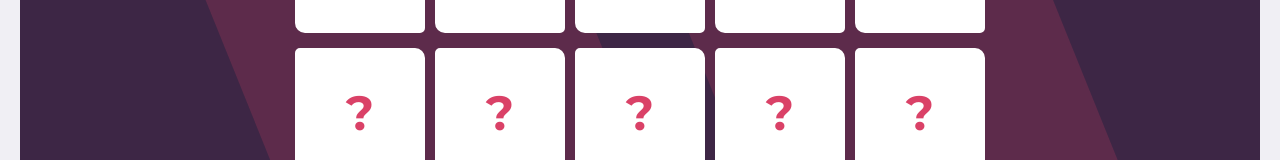
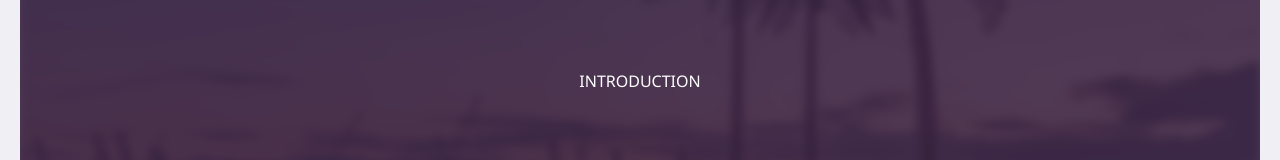
Before and after one commit to Kacper-Ksiazek/portfolio, a Next.js app: page / in a window 1280 px wide. Shown: the part 319-479 px from the top of the page. Built offline with nearby package versions, Linux system fonts and the light colour scheme.

Commit message:
📦 NEW: Interface's initial structure

```diff
--- /dev/null
+++ b/components/landing_page/IntroductionScreen/IntroductionScreenBase/index.tsx
@@ -0,0 +1,59 @@
+// Tools
+import { styled } from "@mui/system";
+// Types
+import type { FunctionComponent, ReactNode } from "react";
+// Styled Components
+import Section from "@/components/_styled_components/content_placement/SectionWrapper/_SectionWrapper";
+const IntroductionScreenBaseWrapper = styled(Section)(({ theme }) => ({
+    borderRadius: "20px 100px 20px 100px",
+    position: "fixed",
+    left: "50%",
+    transform: "translateX(-50%)",
+    top: "-100px",
+    height: "calc(100vh - 40px)",
+    overflow: "hidden",
+    color: "#fff",
+    display: "flex",
+    alignItems: "center",
+    justifyContent: "center",
+    "&::before, &::after": {
+        position: "absolute",
+        content: "''",
+        top: 0,
+        left: 0,
+        width: "100%",
+        height: "100%",
+    },
+    "&::before": {
+        backgroundImage: "url('./images/landing-page/introduction-screen.jpg')",
+        backgroundSize: "cover",
+        backgroundPosition: "center top",
+        filter: "blur(4px)",
+    },
+    "&::after": {
+        background: theme.palette.background.paper,
+        opacity: 0.9,
+    },
+}));
+
+const IntroductionScreenBaseContent = styled("div")(({ theme }) => ({
+    position: "relative",
+    zIndex: 5,
+    color: "#fff",
+    width: "100%",
+    maxWidth: "750px",
+    display: "flex",
+    alignItems: "center",
+    justifyContent: "center",
+    flexDirection: "column",
+}));
+
+const IntroductionScreenBase: FunctionComponent<{ children: ReactNode }> = (props) => {
+    return (
+        <IntroductionScreenBaseWrapper>
+            <IntroductionScreenBaseContent>INTRODUCTION</IntroductionScreenBaseContent>
+        </IntroductionScreenBaseWrapper>
+    );
+};
+
+export default IntroductionScreenBase;
--- /dev/null
+++ b/components/landing_page/IntroductionScreen/index.tsx
@@ -0,0 +1,12 @@
+// Tools
+import { styled } from "@mui/system";
+// Types
+import type { FunctionComponent } from "react";
+// Styled components
+import IntroductionScreenBase from "./IntroductionScreenBase";
+
+const IntroductionScreen: FunctionComponent = (props) => {
+    return <IntroductionScreenBase>INTRODUCTION</IntroductionScreenBase>;
+};
+
+export default IntroductionScreen;
--- a/pages/index.tsx
+++ b/pages/index.tsx
@@ -7,7 +7,8 @@ import Head from "next/head";
 import Contact from "@/components/landing_page/Contact";
 import ToDoList from "@/components/landing_page/ToDoList";
 import BreakTheIce from "@/components/landing_page/BreakTheIce";
-import PicturesMatchingGame from "@/components/landing_page/PicturesMatchingGame";
+import IntroductionScreen from "@/components/landing_page/IntroductionScreen";
+// import PicturesMatchingGame from "@/components/landing_page/PicturesMatchingGame";
 // Material UI Icons
 
 const Home: NextPage = () => {
@@ -16,9 +17,10 @@ const Home: NextPage = () => {
             <Head>
                 <title>Kacper Książek</title>
             </Head>
+            <IntroductionScreen />
             {/* <BreakTheIce /> */}
             {/* <ToDoList /> */}
-            <PicturesMatchingGame />
+            {/* <PicturesMatchingGame /> */}
             {/* <Contact /> */}
         </>
     );
```
Also changed, not shown: public/images/landing-page/introduction-screen.jpg (added).
